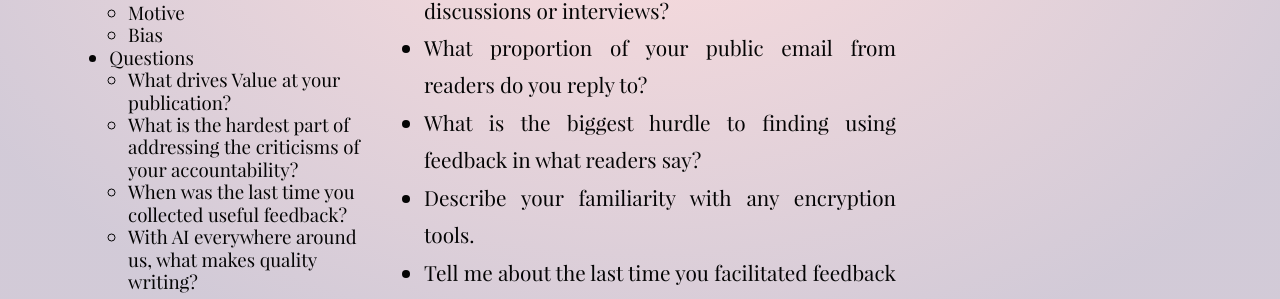
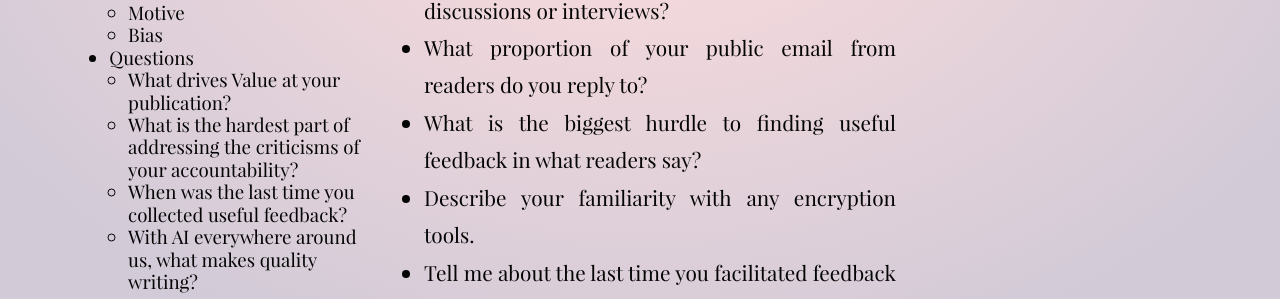
Before and after one commit to tiliv/antibody, a Jekyll site: the page built from docs/journal/autumn-ryan-Credibility-in-Journalism/index.md, in a window 1280 px wide and 900 px high, scrolled down 16002 px. Shown: the part 152-451 px from the top of the window. Built offline with Jekyll 4.4.1, drawn with Linux system fonts in a browser that asks for light colours.

Commit message:
Better cadence

```diff
--- a/docs/journal/autumn-ryan-Credibility-in-Journalism/index.md
+++ b/docs/journal/autumn-ryan-Credibility-in-Journalism/index.md
@@ -191,7 +191,7 @@ I had questions they don't put on FAQs, because I'm not a pull-string muppet.
 - When was the last time you conducted an interview?
 - Do you ever ask for feedback after your discussions or interviews?
 - What proportion of your public email from readers do you reply to?
-- What is the biggest hurdle to finding using feedback in what readers say?
+- What is the biggest hurdle to finding useful feedback in what readers say?
 - Describe your familiarity with any encryption tools.
 - Tell me about the last time you facilitated feedback that needed to be heard, and wouldn't have been without your involvement.
 - What question do you have but can't ask the right people?
```
